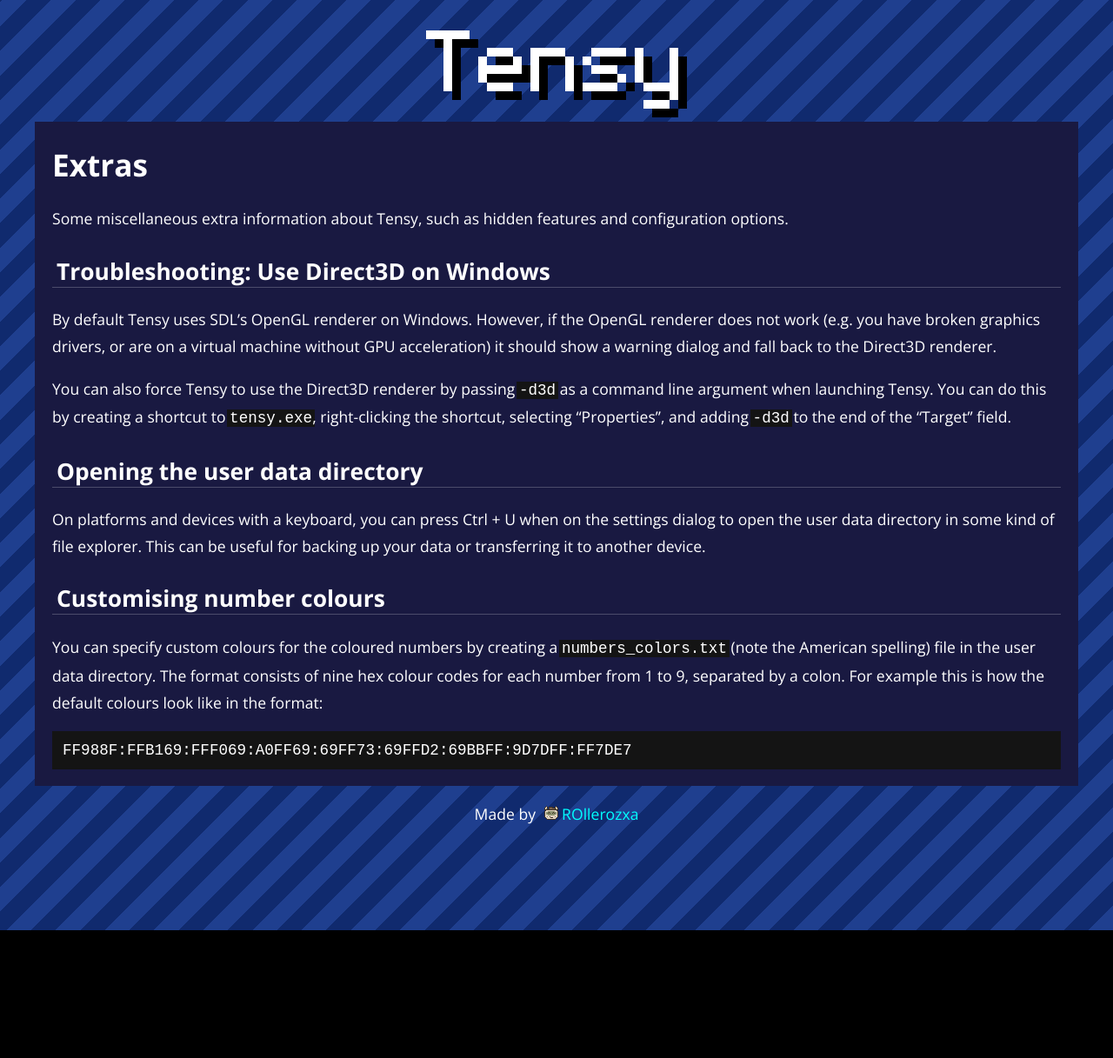
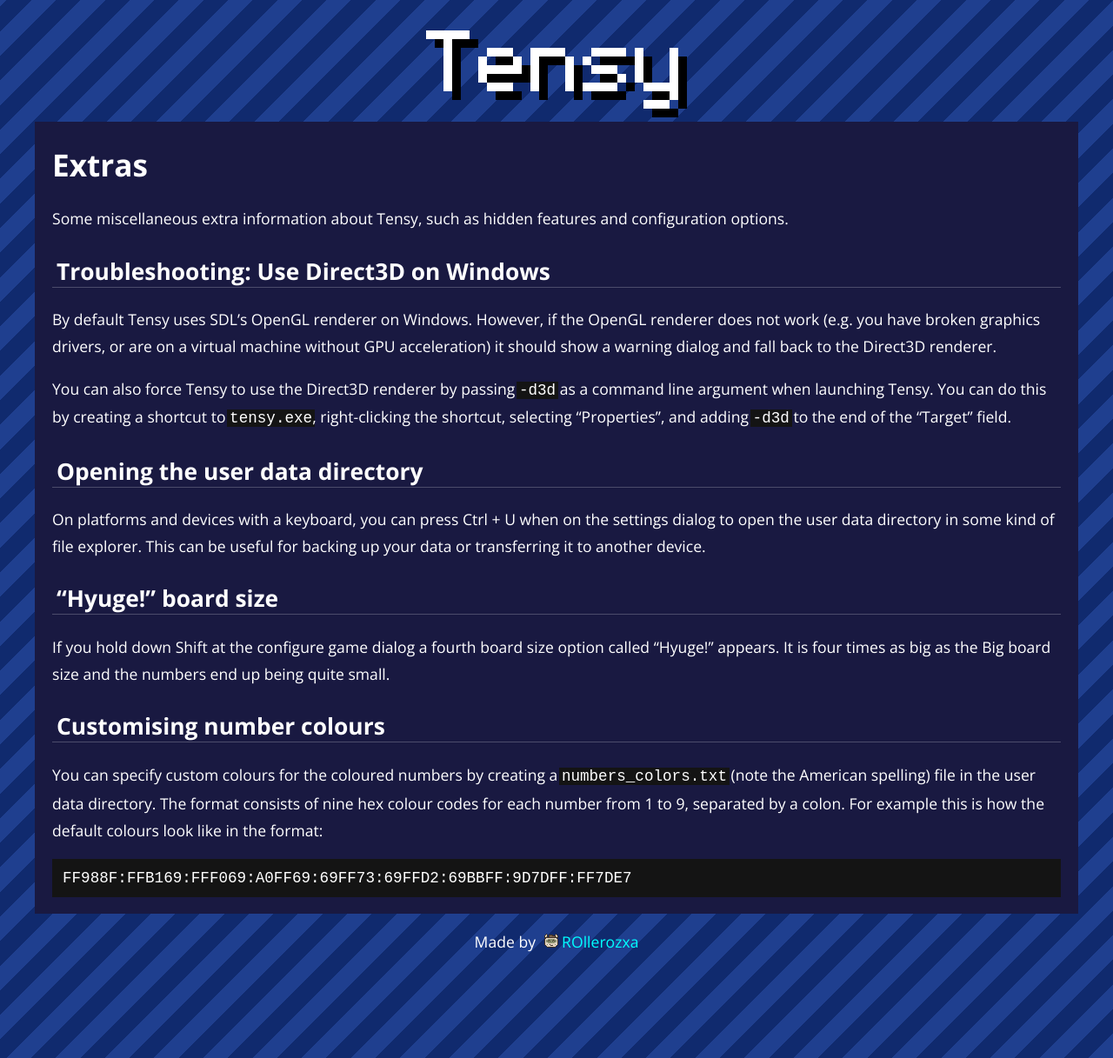
Before and after one commit to rollerozxa/tensy.voxelmanip.se, a Jekyll site: the page built from extras.md, in a window 1280 px wide. Shown: the whole page at 87% size. Built offline with Jekyll 4.4.1, drawn with Linux system fonts in a browser that asks for light colours; before the commit the page ends 1070 px from its top, so only the background shows below that.

Commit message:
Mention the Hyuge board size

```diff
--- a/extras.md
+++ b/extras.md
@@ -13,6 +13,9 @@
 ## Opening the user data directory
 On platforms and devices with a keyboard, you can press Ctrl + U when on the settings dialog to open the user data directory in some kind of file explorer. This can be useful for backing up your data or transferring it to another device.
 
+## "Hyuge!" board size
+If you hold down Shift at the configure game dialog a fourth board size option called "Hyuge!" appears. It is four times as big as the Big board size and the numbers end up being quite small.
+
 ## Customising number colours
 You can specify custom colours for the coloured numbers by creating a `numbers_colors.txt` (note the American spelling) file in the user data directory. The format consists of nine hex colour codes for each number from 1 to 9, separated by a colon. For example this is how the default colours look like in the format:
 
```
